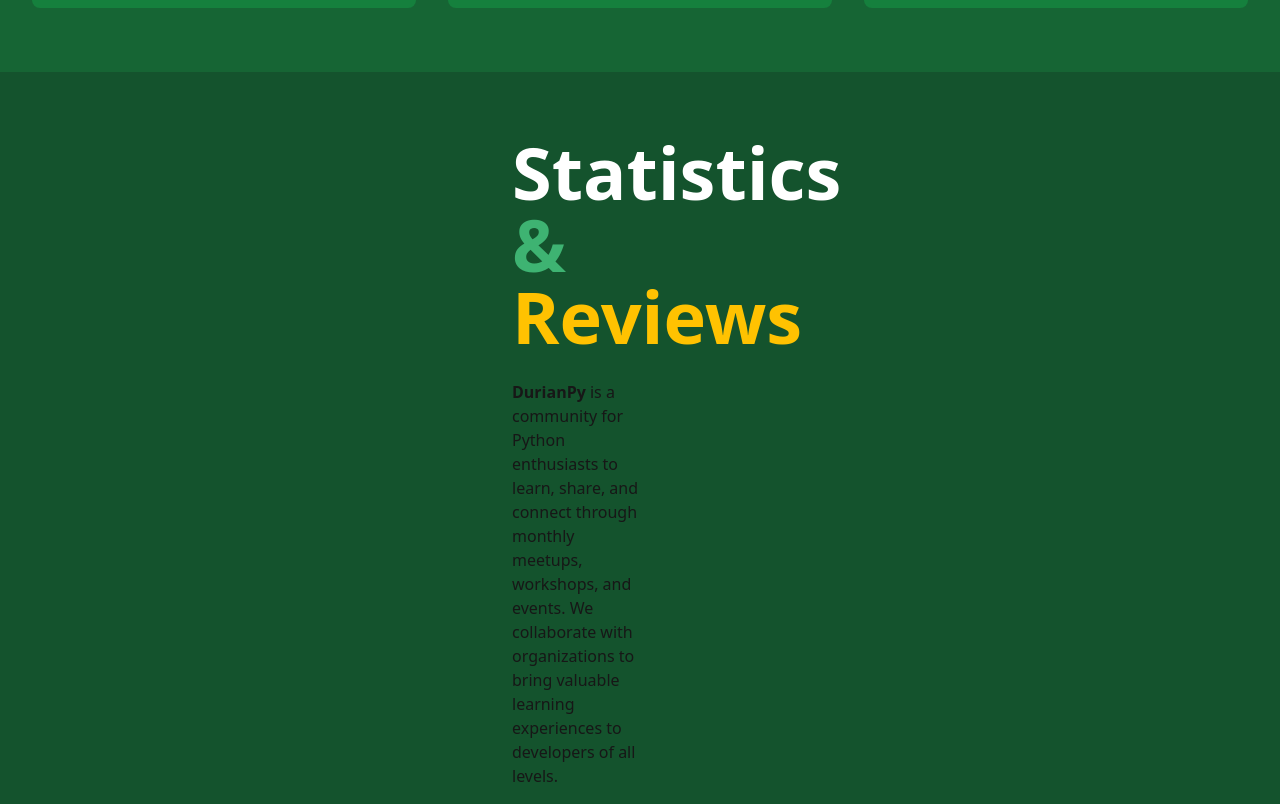
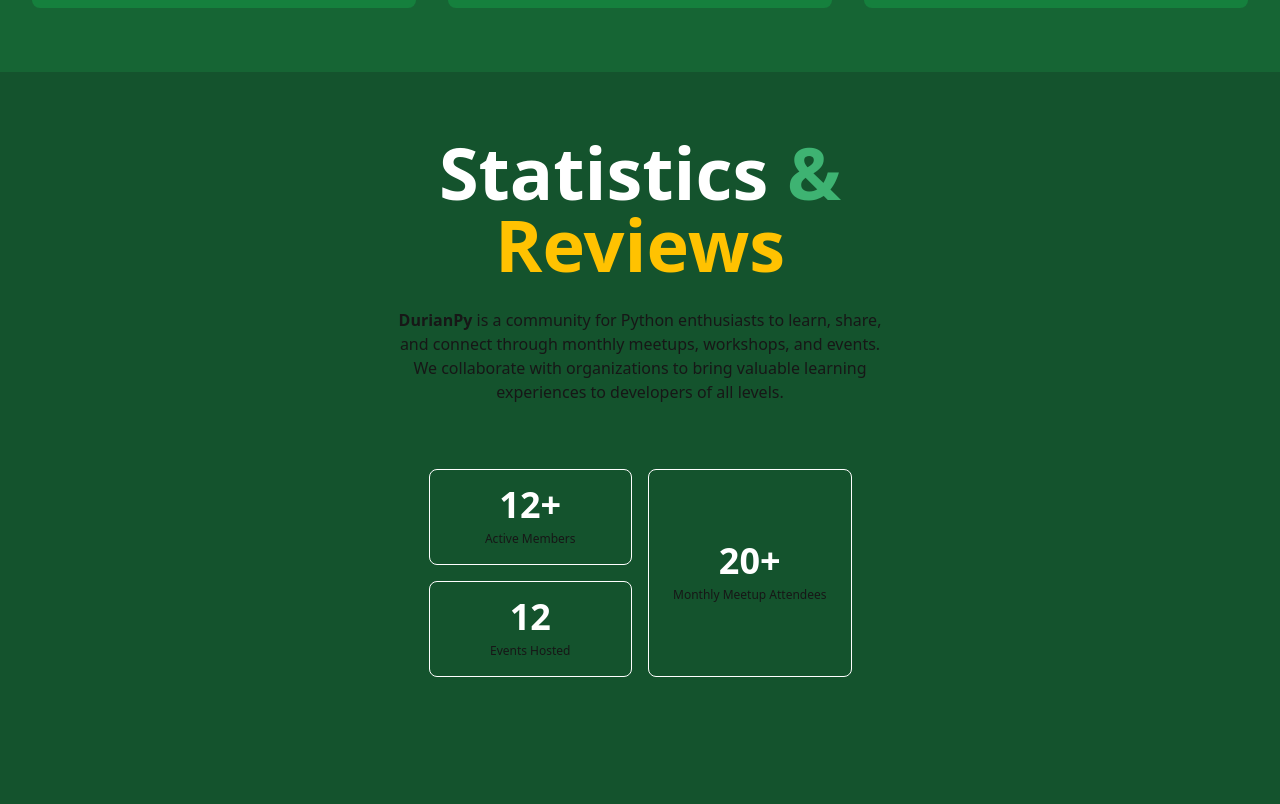
Before and after one commit to DurianPy-Davao-Python-User-Group/DurianPy-Official-Website, a Next.js app: page / in a window 1280 px wide. Shown: the part 1016-1820 px from the top of the page. Built offline with nearby package versions, Linux system fonts and the light colour scheme.

Commit message:
fix: aligned text in lg and xl breakpoints

```diff
--- a/app/components/home/StatsAndReviews.tsx
+++ b/app/components/home/StatsAndReviews.tsx
@@ -30,7 +30,7 @@
         <div className="flex flex-col items-center px-8 xl:px-[320px] 2xl:flex-row 2xl:px-0 2xl:justify-between">
           <div className="w-full">
             {/* Section Title */}
-            <div className="text-center xl:text-left text-3xl xl:text-7xl font-bold xl:leading-none text-white pb-7 px-2 sm:px-10 md:px-16 lg:px-32 xl:px-40 2xl:px-5">
+            <div className="text-center 2xl:text-left text-3xl xl:text-7xl font-bold xl:leading-none text-white pb-7 px-2 sm:px-10 md:px-16 lg:px-10 xl:px-20 2xl:px-5">
               <h2>
                 Statistics <span className="text-midoriGreen">&</span> <br />
                 <span className="text-centerStage">Reviews</span>
@@ -38,8 +38,8 @@
             </div>
 
             {/* Section Description */}
-            <div className="text-center xl:text-left pb-7 xl:pb-[121px] px-2 sm:px-10 md:px-16
-                lg:px-32 xl:px-40 2xl:px-5 lg:pr-56 xl:pr-72 2xl:pr-72">
+            <div className="text-center 2xl:text-left pb-7 xl:pb-[121px] sm:px-10 md:px-16
+                lg:px-32 xl:px-10 2xl:px-5 lg:pr-99 2xl:pr-72">
               <p>
                 <span className="font-bold">DurianPy</span> is a community for Python enthusiasts to learn,
                 share, and connect through monthly meetups, workshops, and events. We collaborate with
```
